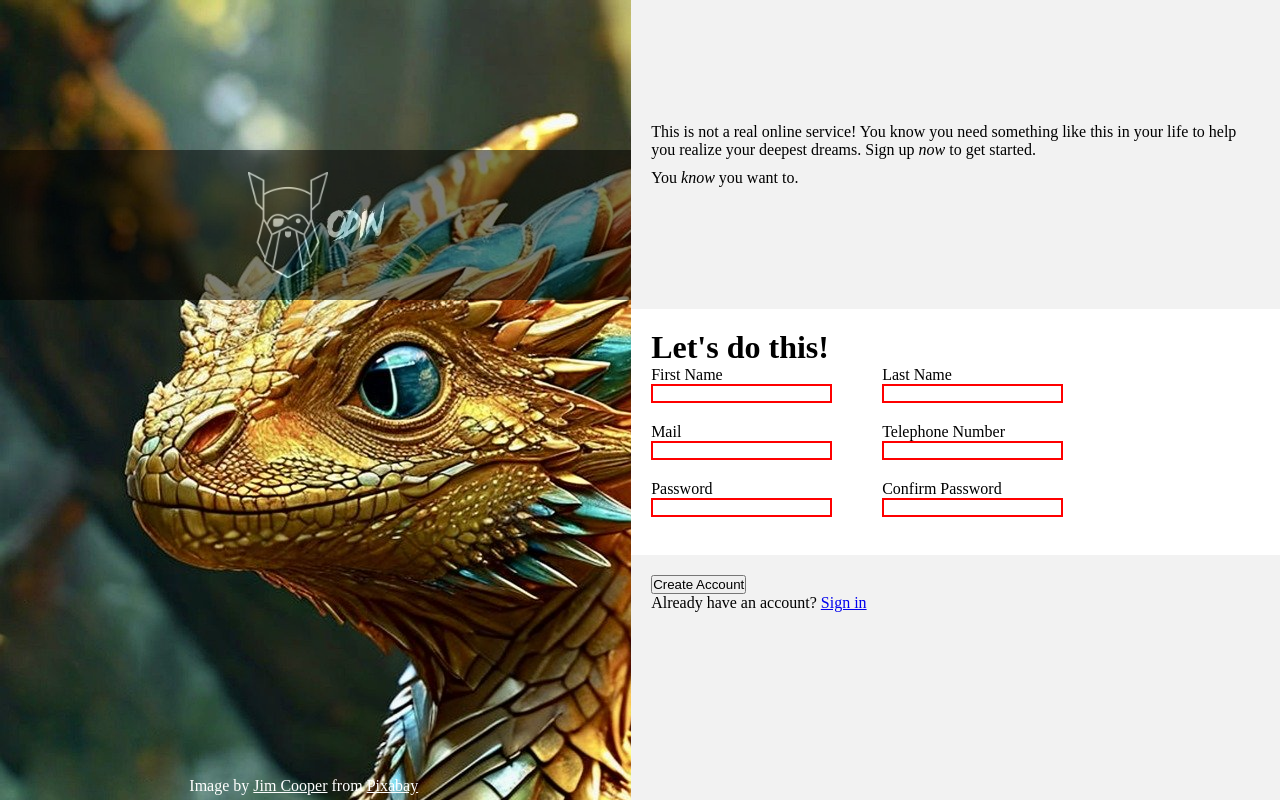
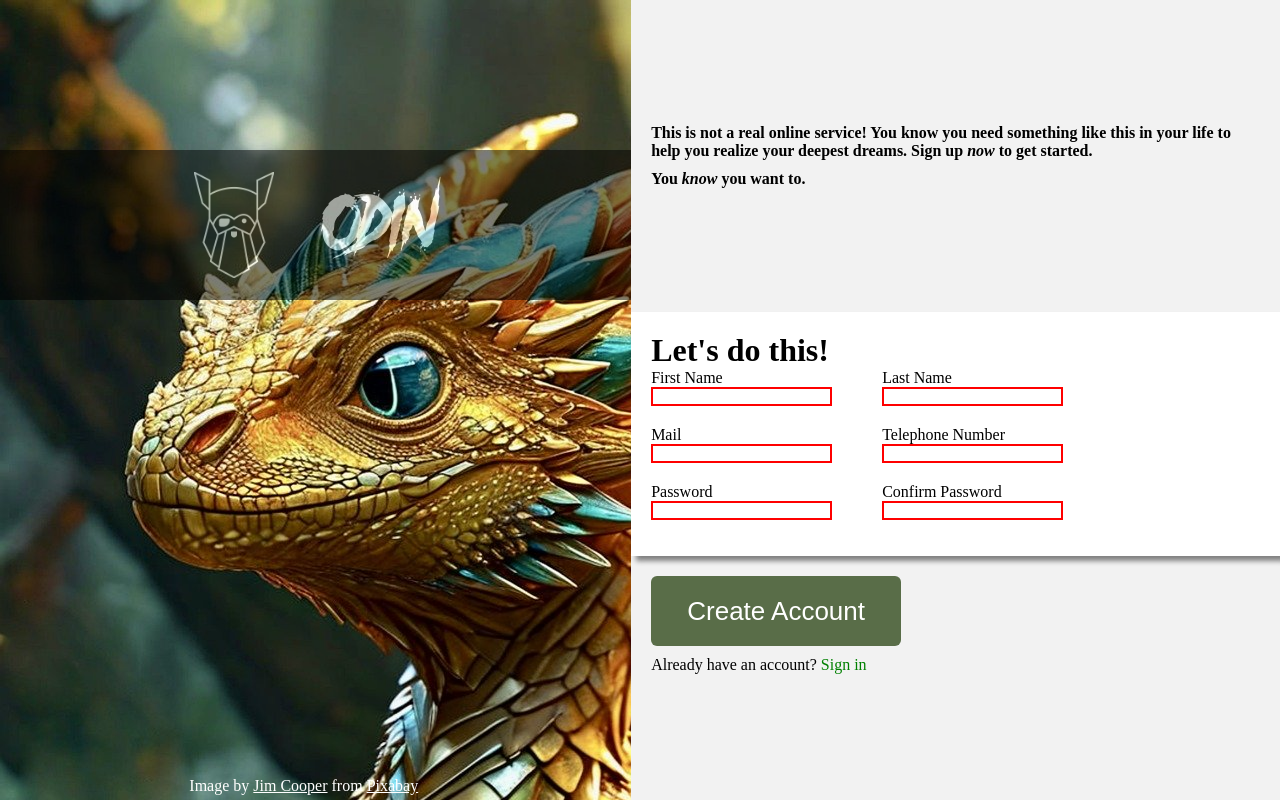
Before and after one commit to Pointier/odin-recipes, a plain HTML site: page sign-up-form/index.html in a window 1280 px wide. Drawn offline with Linux system fonts and the light colour scheme.

Commit message:
making flex work and button style

```diff
--- a/sign-up-form/index.html
+++ b/sign-up-form/index.html
@@ -36,7 +36,7 @@
         </div>
 
           <div class="box">
-        <form action="post">
+        <form action="">
             <h1>Let's do this!</h1>
             <div class="input">
               <div class="lineBlock">
@@ -80,7 +80,7 @@
           </div>
           <div class="footer">
             <button type="submit">Create Account</button>
-            <div>Already have an account? <a href="#">Sign in</a></div>
+            <div>Already have an account? <a href="">Sign in</a></div>
           </div>
         </form>
       </div>
--- a/sign-up-form/style.css
+++ b/sign-up-form/style.css
@@ -22,7 +22,7 @@
 
   width: clamp(300px, 100%, 1500px);
   .logo-container {
-    font-size: calc(16px + 1rem);
+    font-size: calc(50px + 1rem);
     position: relative;
     top: 150px;
     background-color: black;
@@ -31,6 +31,7 @@
     display: flex;
     align-items: center;
     justify-content: center;
+    gap: 50px;
     font-family: "another_danger";
     .logo {
       width: 80px;
@@ -51,24 +52,14 @@
   background-color: #f2f2f2;
   display: flex;
   flex-direction: column;
-
-  .text {
-    display: flex;
-    justify-content: center;
-    flex-direction: column;
-    gap: 10px;
-    margin: 20px;
-    flex: 1 1 auto;
-
-    .italic {
-      font-style: italic;
-    }
-  }
+  flex: 1 1 auto;
 
   .box {
-    flex: 1;
+    flex: 3;
+    display: flex;
     background-color: white;
     padding: 20px;
+    box-shadow: 5px 5px 5px gray;
   }
 
   .input {
@@ -84,15 +75,34 @@
     .lineBlock {
       display: flex;
       gap: 50px;
+      flex-wrap: wrap;
     }
   }
 
   .footer {
+    display: flex;
+    flex-direction: column;
     padding: 20px;
-    flex: 1;
+    gap: 10px;
+    flex: 3;
+
+    button {
+      color: white;
+      border-radius: 6px;
+      border: 0px;
+      font-size: calc(10px + 1rem);
+      width: 250px;
+      height: 70px;
+      background-color: #596d48;
+    }
+    a {
+      color: green;
+      text-decoration: none;
+    }
   }
   input {
     border: 1px solid #e5e7eb;
+    flex: 1 1 auto;
   }
   input:invalid {
     outline: none;
@@ -104,3 +114,17 @@
     box-shadow: 3px 3px 3px gray;
   }
 }
+
+.text {
+  font-weight: bold;
+  display: flex;
+  justify-content: center;
+  flex-direction: column;
+  gap: 10px;
+  margin: 20px;
+  flex: 4;
+
+  .italic {
+    font-style: italic;
+  }
+}
```
